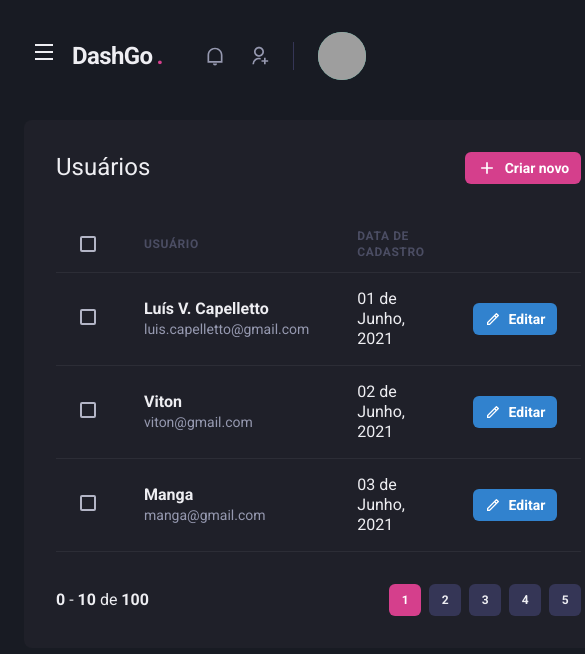
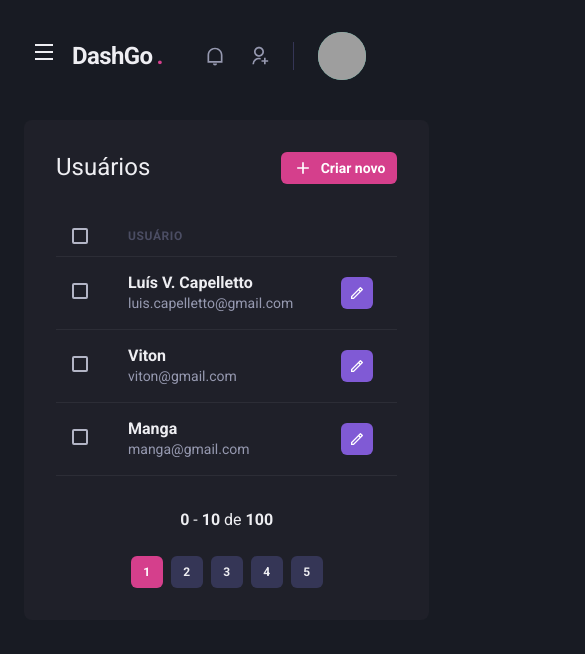
Before and after one commit to capelaum/dashGo, a Next.js app: page /users in a window 390 px wide. Shown: the top 654 px of the page, 585 px wide, since content can reach past the window. Built offline with nearby package versions, Linux system fonts and the light colour scheme; grey boxes are pictures that could not be loaded.

Commit message:
Responsive: UsersList

```diff
--- a/src/components/ChartBox/index.tsx
+++ b/src/components/ChartBox/index.tsx
@@ -67,7 +67,7 @@ interface ChartBoxProps {
 
 export function ChartBox({ title }: ChartBoxProps) {
   return (
-    <Box p="8" bg="gray.800" borderRadius={8} pb="4">
+    <Box p={["1", "4", "8"]} bg="gray.800" borderRadius={8} pb="4">
       <Text fontSize="lg" mb="4">
         {title}
       </Text>
--- a/src/components/Pagination/index.tsx
+++ b/src/components/Pagination/index.tsx
@@ -4,7 +4,7 @@ import { PaginationItem } from "./PaginationItem";
 export function Pagination() {
   return (
     <Stack
-      direction="row"
+      direction={["column", "row"]}
       spacing="6"
       mt="8"
       justify="space-between"
--- a/src/components/UsersTable/UsersTableItem.tsx
+++ b/src/components/UsersTable/UsersTableItem.tsx
@@ -1,16 +1,30 @@
-import { Tr, Td, Checkbox, Text, Button, Box, Icon } from "@chakra-ui/react";
+import {
+  Tr,
+  Td,
+  Checkbox,
+  Text,
+  Box,
+  Icon,
+  IconButton,
+} from "@chakra-ui/react";
 import { RiPencilLine } from "react-icons/ri";
 
 interface UsersTableItemProps {
   name: string;
   email: string;
   date: string;
+  isWideVersion: boolean;
 }
 
-export function UsersTableItem({ name, email, date }: UsersTableItemProps) {
+export function UsersTableItem({
+  name,
+  email,
+  date,
+  isWideVersion,
+}: UsersTableItemProps) {
   return (
     <Tr>
-      <Td px="6">
+      <Td px={["4", "4", "6"]}>
         <Checkbox colorScheme="pink" />
       </Td>
       <Td>
@@ -21,18 +35,19 @@ export function UsersTableItem({ name, email, date }: UsersTableItemProps) {
           </Text>
         </Box>
       </Td>
-      <Td>{date}</Td>
+      {isWideVersion && <Td>{date}</Td>}
       <Td>
-        <Button
+        <IconButton
+          aria-label="edit user"
           as="a"
           size="sm"
           cursor="pointer"
           fontSize="sm"
-          colorScheme="blue"
-          leftIcon={<Icon as={RiPencilLine} fontSize="16" />}
+          colorScheme="purple"
+          icon={<Icon as={RiPencilLine} fontSize="16" />}
         >
-          Editar
-        </Button>
+          {isWideVersion ? "Editar" : ""}
+        </IconButton>
       </Td>
     </Tr>
   );
--- a/src/components/UsersTable/index.tsx
+++ b/src/components/UsersTable/index.tsx
@@ -1,16 +1,29 @@
-import { Table, Thead, Tbody, Th, Tr, Checkbox } from "@chakra-ui/react";
+import {
+  Table,
+  Thead,
+  Tbody,
+  Th,
+  Tr,
+  Checkbox,
+  useBreakpointValue,
+} from "@chakra-ui/react";
 import { UsersTableItem } from "./UsersTableItem";
 
 export function UsersTable() {
+  const isWideVersion = useBreakpointValue({
+    base: false,
+    lg: true,
+  });
+
   return (
     <Table colorScheme="whiteAlpha">
       <Thead>
         <Tr>
-          <Th px="6" color="gray.50" width="8">
+          <Th px={["4", "4", "6"]} color="gray.50" width="8">
             <Checkbox colorScheme="pink" />
           </Th>
           <Th>Usuário</Th>
-          <Th>Data de cadastro</Th>
+          {isWideVersion && <Th>Data de cadastro</Th>}
           <Th width="8"></Th>
         </Tr>
       </Thead>
@@ -19,18 +32,21 @@ export function UsersTable() {
           name="Luís V. Capelletto"
           email="luis.capelletto@gmail.com"
           date="01 de Junho, 2021"
+          isWideVersion={isWideVersion}
         />
 
         <UsersTableItem
           name="Viton"
           email="viton@gmail.com"
           date="02 de Junho, 2021"
+          isWideVersion={isWideVersion}
         />
 
         <UsersTableItem
           name="Manga"
           email="manga@gmail.com"
           date="03 de Junho, 2021"
+          isWideVersion={isWideVersion}
         />
       </Tbody>
     </Table>
--- a/src/pages/dashboard.tsx
+++ b/src/pages/dashboard.tsx
@@ -12,7 +12,7 @@ export default function Dashboard() {
       <Flex w="100%" my="6" maxWidth={1480} mx="auto" px="6">
         <Sidebar />
 
-        <SimpleGrid flex="1" gap="4" minChildWidth="320px" align="flex-start">
+        <SimpleGrid flex="1" gap="4" minChildWidth="300px" align="flex-start">
           <ChartBox title="Inscritos da semana" />
           <ChartBox title="Taxa de abertura" />
         </SimpleGrid>
--- a/src/pages/users/create.tsx
+++ b/src/pages/users/create.tsx
@@ -21,7 +21,7 @@ export default function CreateUser() {
       <Flex w="100%" my="6" maxWidth={1480} mx="auto" px="6">
         <Sidebar />
 
-        <Box flex="1" borderRadius={8} bg="gray.800" p="8">
+        <Box flex="1" borderRadius={8} bg="gray.800" p={["6", "8"]}>
           <Heading size="lg" fontWeight="normal">
             Criar usuário
           </Heading>
@@ -29,12 +29,12 @@ export default function CreateUser() {
           <Divider my="6" borderColor="gray.700" />
 
           <VStack spacing="8">
-            <SimpleGrid minChildWidth="240px" spacing="8" w="100%">
+            <SimpleGrid minChildWidth="240px" spacing={["6", "8"]} w="100%">
               <Input name="name" label="Nome completo" />
               <Input name="email" type="email" label="E-mail" />
             </SimpleGrid>
 
-            <SimpleGrid minChildWidth="240px" spacing="8" w="100%">
+            <SimpleGrid minChildWidth="240px" spacing={["6", "8"]} w="100%">
               <Input name="password" type="password" label="Senha" />
               <Input
                 name="password_confirmation"
```
